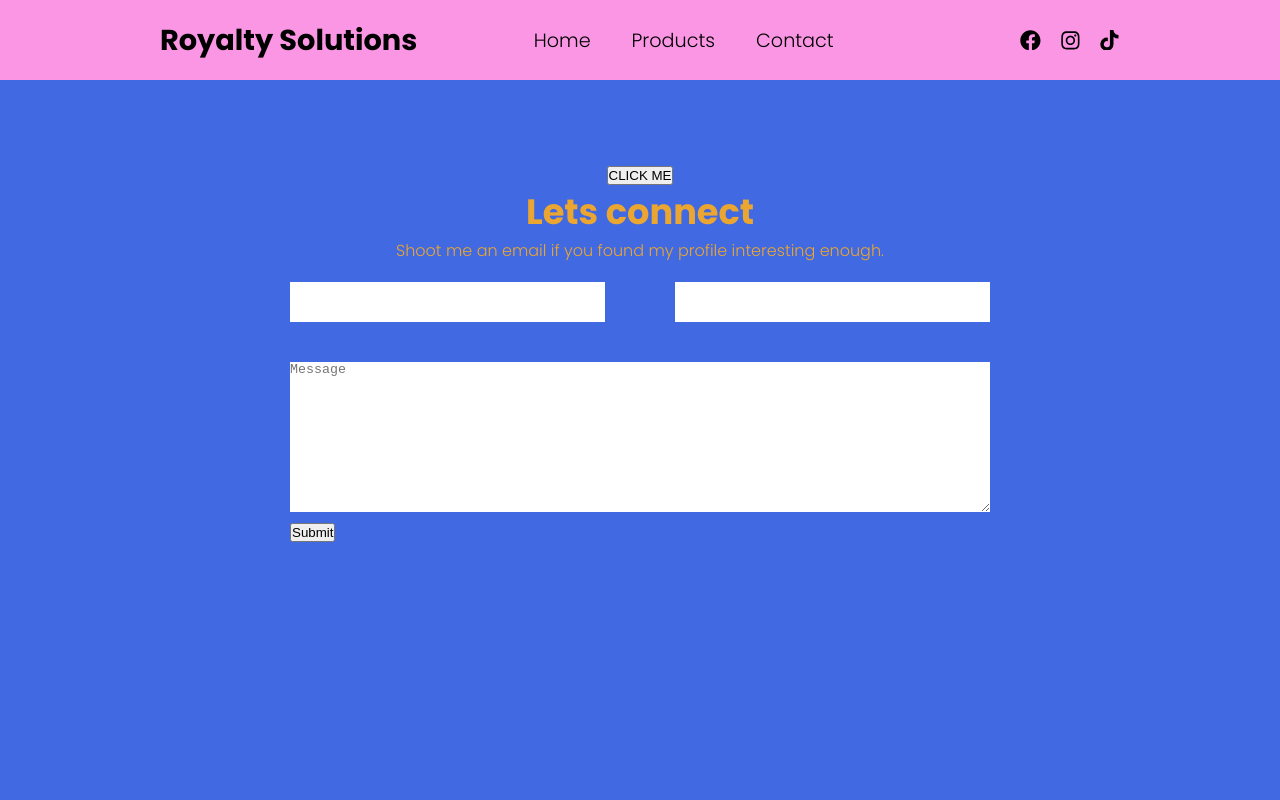
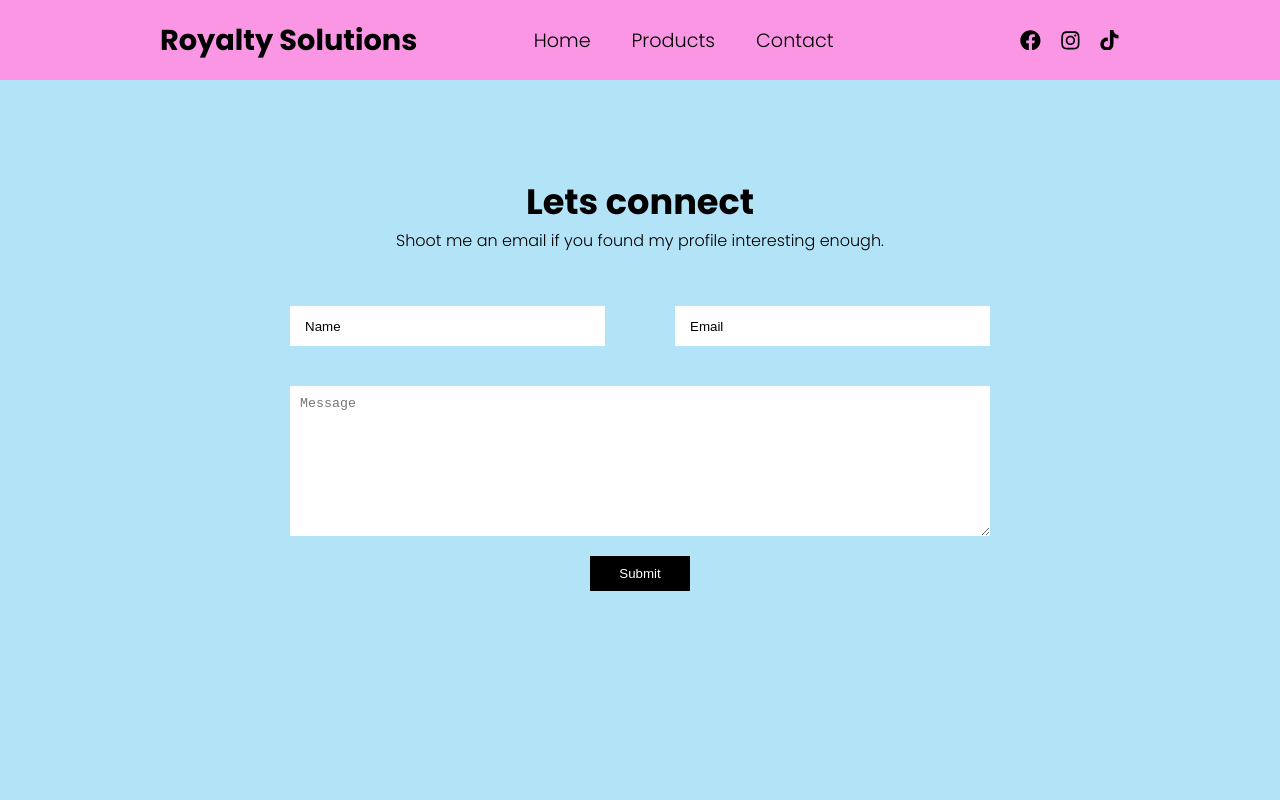
Before and after one commit to lolster45/rylt-solutions, a React (Vite) app: page /#/contact in a window 1280 px wide. Shown: the top 800 px of the page. Built offline with nearby package versions, Linux system fonts and the light colour scheme.

Commit message:
styling on contact page fix

```diff
--- a/src/pages/Contact.jsx
+++ b/src/pages/Contact.jsx
@@ -1,3 +1,4 @@
+//React...
 import React, { useState } from 'react';
 
 //styles...
@@ -21,8 +22,6 @@ const Contact = () => {
 
     return (
         <div className='contact-page'>
-            <button onClick={() => console.log(form)}>CLICK ME</button>
-
             <section className='form-wrap'>
                 <div>
                     <h1>Lets connect</h1>
@@ -47,12 +46,6 @@ const Contact = () => {
                             onChange={handleChange}
                             required
                         />
-                            {/* {emailIsInvalid &&
-                                <span>
-                                Invalid
-                                <RiErrorWarningFill/>
-                                </span>
-                            } */}
                     </div>
                     <textarea
                         placeholder="Message"
--- a/src/styles/contact.scss
+++ b/src/styles/contact.scss
@@ -5,7 +5,7 @@
     justify-content: center;
     height: 100%;
 
-    //background-color: red;
+    background-color: rgb(179, 227, 246);
 
     .form-wrap {
         position: relative;
@@ -21,7 +21,7 @@
             width: 100%;
             text-align: center;
             //background-color: orange;
-            color: #eaa631;
+            color: black;
             h1 {
                 font-size: 2.2rem;
             }
@@ -30,24 +30,26 @@
         }
 
         form {
+            display: flex;
+            flex-direction: column;
+            align-items: center;
+            justify-content: center;
             margin-top: 30px;
             height: 85%;
-            //background-color: green;
-
             >div {
                 display: flex;
                 height: 40px;
+                width: 100%;
                 justify-content: space-between;
-                //background-color: black;
                 input {
                     padding-left: 15px;
                     width: 45%;
                     border: none;
                     outline: none;
-                    color: white;
+                    color: black;
                     background-color: white;
                     &::placeholder {
-                        color: white;
+                        color: black;
                     }
                 }
                 div {
@@ -58,11 +60,24 @@
 
             textarea {
                 margin-top: 40px;
+                padding: 10px;
                 height: 150px;
                 width: 100%;
                 border: none;
                 outline: none;
             }
+
+            button {
+                cursor: pointer;
+                align-self: center;
+                margin-top: 20px;
+                border: none;
+                outline: none;
+                height: 35px;
+                width: 100px;
+                color: white;
+                background-color: black;
+            }
         }
     }
 }
```
Lines whose indentation alone changed are shown as unchanged.
